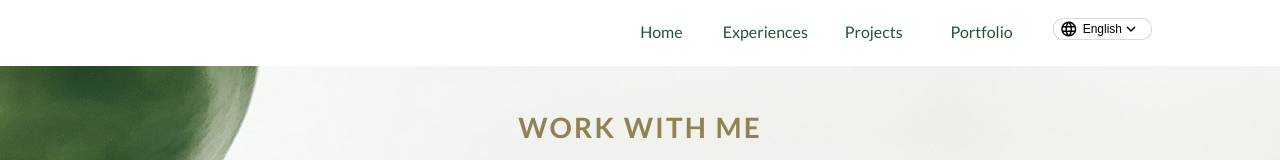
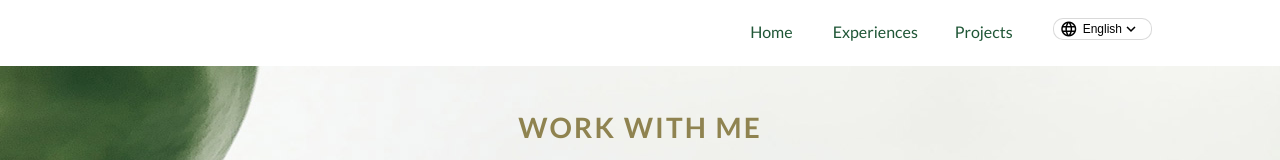
Before and after one commit to Piraya99/home, a React (Create React App) app: page / in a window 1280 px wide. Shown: the top 160 px of the page. Built offline with nearby package versions, Linux system fonts and the light colour scheme.

Commit message:
Modified Navbar links

```diff
--- a/src/components/Navbar.js
+++ b/src/components/Navbar.js
@@ -9,10 +9,9 @@ export default function Navbar(props) {
 	return (
 		<nav className={styles.navbar}>
 	        <ul>
-	        	<li><Link to="/">Home</Link></li>
+	        	<li><Link to="/home">Home</Link></li>
 	          	<li><a href="#experience">{props.french ? 'Parcours' : 'Experiences'}</a></li>
 	          	<li><a href="#projects">{props.french ? 'Projets' : 'Projects'}</a></li>
-	          	<li><Link to="/projectpage">{props.french ? 'Portfolio' : 'Portfolio'}</Link></li>
 	        </ul>
         </nav>
 	);
```
